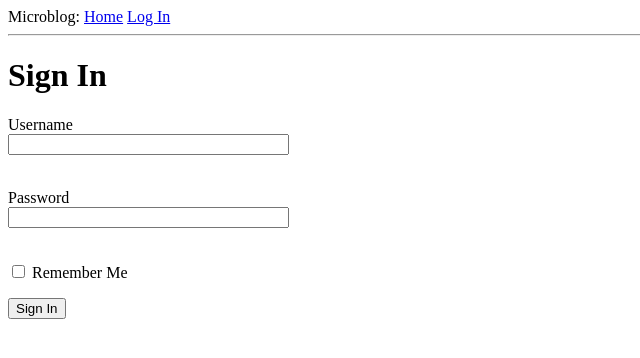
After one commit to smitsgit/microblog, a Flask app: page /login in a window 1280 px wide. The commit adds this page. Shown: the top 358 px of the page, without its empty margins (0-640 px from the left). Run offline with Flask 3, Linux system fonts and the light colour scheme.

Commit message:
Add support for forms and validations

```diff
--- a/flask_app/__init__.py
+++ b/flask_app/__init__.py
@@ -1,5 +1,7 @@
 from flask import Flask
+from .config import Config
 
 app = Flask(__name__)
+app.config.from_object(Config)
 
 from flask_app import routes
--- /dev/null
+++ b/flask_app/config.py
@@ -0,0 +1,4 @@
+import os
+
+class Config:
+    SECRET_KEY = os.environ.get('SECRET_KEY') or 'not-a-secure-secret-key'
--- /dev/null
+++ b/flask_app/forms.py
@@ -0,0 +1,10 @@
+from flask_wtf import FlaskForm
+from wtforms import StringField, PasswordField, BooleanField, SubmitField
+from wtforms.validators import DataRequired
+
+
+class LoginForm(FlaskForm):
+    username = StringField('Username', validators=[DataRequired()])
+    password = PasswordField('Password', validators=[DataRequired()])
+    remember_me = BooleanField('Remember Me')
+    submit = SubmitField('Sign In')
--- a/flask_app/routes.py
+++ b/flask_app/routes.py
@@ -1,6 +1,7 @@
-from flask import render_template
+from flask import render_template, flash, redirect, url_for
 
 from flask_app import app
+from flask_app.forms import LoginForm
 
 
 @app.route("/")
@@ -18,3 +19,12 @@ def index():
         }
     ]
     return render_template("index.html", title="smital", user=mock_user, posts=mock_posts)
+
+
+@app.route('/login', methods=['GET', 'POST'])
+def login():
+    login_form = LoginForm()
+    if login_form.validate_on_submit():
+        flash(f"Login requested for {login_form.username.data}, remember_me={login_form.remember_me.data}")
+        return redirect(url_for('index'))
+    return render_template('login.html', title='Sign In', form=login_form)
--- a/flask_app/templates/base.html
+++ b/flask_app/templates/base.html
@@ -1,15 +1,28 @@
 <!doctype html>
 <html>
     <head>
-      {% if title %}
-      <title>{{ title }} - Microblog</title>
-      {% else %}
-      <title>Welcome to Microblog</title>
-      {% endif %}
+        {% if title %}
+            <title>{{ title }} - Microblog</title>
+        {% else %}
+            <title>Welcome to Microblog</title>
+        {% endif %}
     </head>
     <body>
-        <div>Microblog: <a href="/index">Home</a></div>
+        <div>
+            Microblog:
+            <a href={{ url_for('index') }}>Home</a>
+            <a href={{ url_for('login') }}>Log In</a>
+        </div>
         <hr>
+        {% with messages = get_flashed_messages() %}
+            {% if messages %}
+                <ul>
+                    {% for message in messages %}
+                        <li>{{ message }}</li>
+                    {% endfor %}
+                </ul>
+            {% endif %}
+        {% endwith %}
         {% block content %}{% endblock %}
     </body>
 </html>
--- /dev/null
+++ b/flask_app/templates/login.html
@@ -0,0 +1,27 @@
+{% extends "base.html" %}
+{% block content %}
+    <h1>Sign In</h1>
+    <form action="" method="post" novalidate>
+        {{ form.hidden_tag() }}
+        <p>
+            {{ form.username.label }}<br>
+            {{ form.username(size=32) }}<br><br>
+            {% for error in form.username.errors %}
+                <span style="color: red;">[{{ error }}]</span>
+            {% endfor %}
+        </p>
+        <p>
+            {{ form.password.label }}<br>
+            {{ form.password(size=32) }}<br><br>
+            {% for error in form.password.errors %}
+                <span style="color: red;">[{{ error }}]</span>
+            {% endfor %}
+        </p>
+        <p>
+            {{ form.remember_me() }} {{ form.remember_me.label }}
+        </p>
+        <p> {{ form.submit() }}</p>
+    </form>
+
+
+{% endblock %}
```
